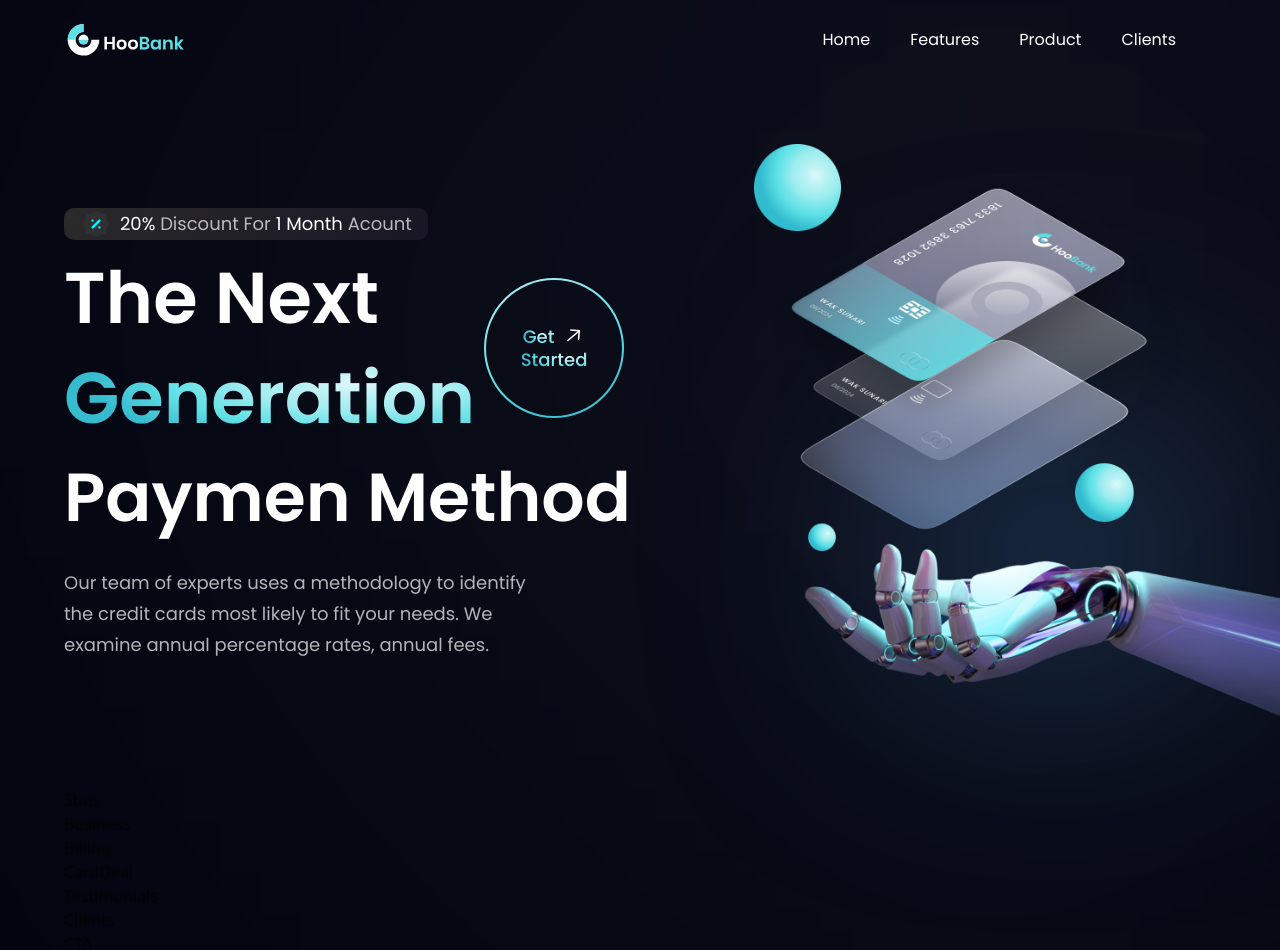
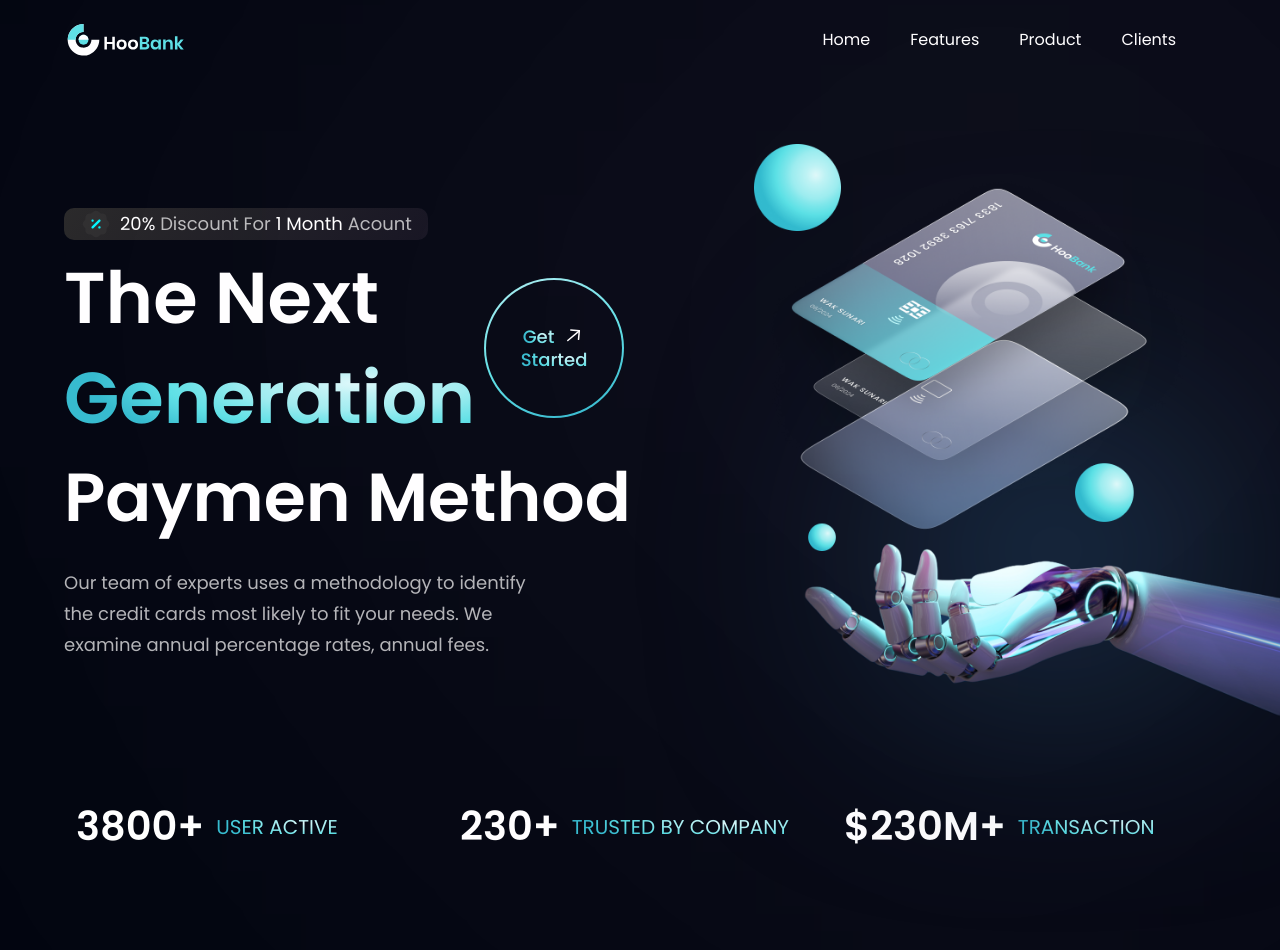
Before and after one commit to sebastian-plata/jsmastery_project-3, a React (Vite) app: page / in a window 1280 px wide. Shown: the top 950 px of the page. Built offline with nearby package versions, Linux system fonts and the light colour scheme.

Commit message:
build: complete stats section
more tailwind practice.

```diff
--- a/src/components/Stats.jsx
+++ b/src/components/Stats.jsx
@@ -1,11 +1,19 @@
 import React from 'react'
+import {stats} from '../constants'
+import styles from '../styles'
 
-const Stats = () => {
-  return (
-    <div>
-      Stats
+const Stats = () =>  (
+    <div className={`${styles.flexCenter} flex-row flex-wrap sm:mb-20 mb-6`}>
+      {stats.map(stat =>(
+
+        <div key={stat.id} className={`flex-1 flex justify-start items-center flex-row m-3`}>
+        <h4 className='font-poppins font-semibold xs:text-[40px] text-[30px] xs:leading-[53px] leading-[43px] text-white'>{stat.value}</h4>
+        <p className='font-poppins font-normal xs:text-[20px] text-[15px] xs:leading-[26px] leading-[21px] text-gradient uppercase ml-3'>{stat.title}</p>
+        </div>
+      ))}
+
     </div>
   )
-}
+
 
 export default Stats
```
Also changed, not shown: 1 other file (tests, documents, lock files or other folders).
